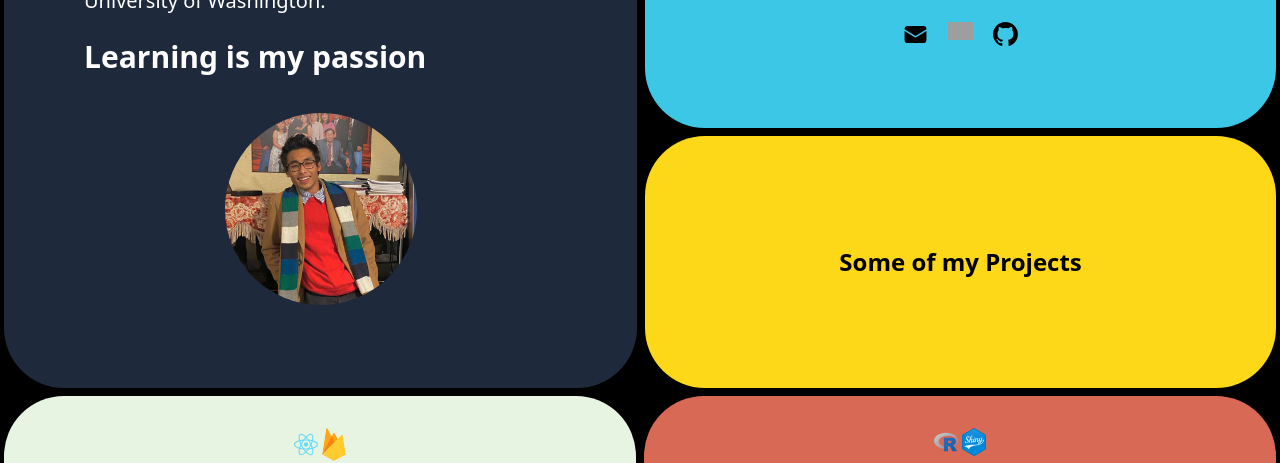
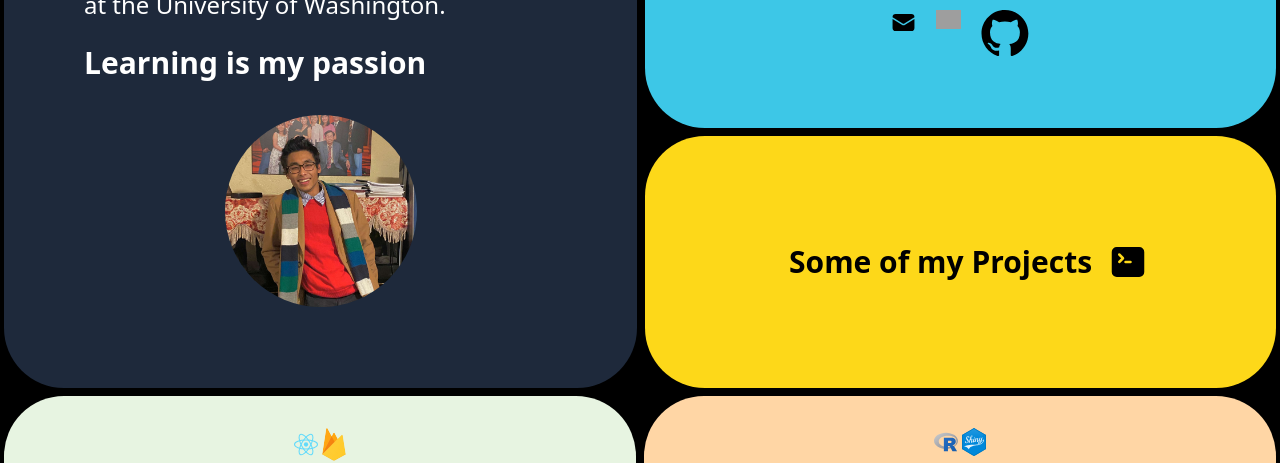
Before and after one commit to kimlong0/portfolio, a React (Vite) app: page / in a window 1280 px wide. Shown: the part 820-1283 px from the top of the page. Built offline with nearby package versions, Linux system fonts and the light colour scheme; grey boxes are pictures that could not be loaded; a web font is replaced by a local one.

Commit message:
images and viewbox

```diff
--- a/public/data/projects.json
+++ b/public/data/projects.json
@@ -15,7 +15,7 @@
         "source": "https://www.kaggle.com/datasets/jonavery/incomes-by-career-and-gender",
         "category": "Data Analysis",
         "tools": ["r", "shiny"],
-        "color": "#D86954"
+        "color": "#ffd6a5"
     },
     {
         "name": "US Incarceration",
@@ -24,15 +24,15 @@
         "source": "https://github.com/vera-institute/incarceration-trends",
         "category": "Data Analysis",
         "tools": ["r"],
-        "color": "#7F7F7F"
+        "color": "#cdb4db"
     },
     {
         "name": "What is Defi? 2022",
-        "img": "/defi.jpg",
+        "img": "/defi-trans.png",
         "link": "https://www.canva.com/design/DAE0P3kqCsM/pINw3odjyBR3CgyS783tVQ/view?utm_content=DAE0P3kqCsM&utm_campaign=designshare&utm_medium=link&utm_source=publishsharelink",
         "source": "https://www.canva.com/design/DAE0P3kqCsM/pINw3odjyBR3CgyS783tVQ/view?utm_content=DAE0P3kqCsM&utm_campaign=designshare&utm_medium=link&utm_source=publishsharelink",
         "category": "Education",
         "tools": [],
-        "color": "#ffffff"
+        "color": "#bee2ff"
     }
 ]
--- a/src/Intro.jsx
+++ b/src/Intro.jsx
@@ -1,8 +1,8 @@
 function Intro() {
   return (
-    <div>
+    <div className="bg-gray-theme rounded-b-5xl">
         <div className="h-20"></div>
-        <div className="flex flex-col md:flex-row justify-center items-center bg-gray-theme rounded-b-5xl p-4 mb-1">
+        <div className="flex flex-col md:flex-row justify-center items-center p-4 mb-1">
             <h1 className="text-4xl md:text-6xl font-bold text-center py-8 px-9 bg-gradient-to-r from-[#2ca2b4] via-[#7f87ff] to-[#ec3d43] bg-clip-text text-transparent">Hello World</h1>
             <div className="max-w-xl">
                 <img src="images/paint-explosion.png" className="rounded-3xl"></img>
--- /dev/null
+++ b/src/assets/GithubIcon.jsx
@@ -0,0 +1,14 @@
+function Icon() {
+  return (
+    <svg xmlns="http://www.w3.org/2000/svg" width="49" height="48" viewBox="0 0 100 100">
+      <path
+        fill="#black"
+        fillRule="evenodd"
+        d="M48.854 0C21.839 0 0 22 0 49.217c0 21.756 13.993 40.172 33.405 46.69 2.427.49 3.316-1.059 3.316-2.362 0-1.141-.08-5.052-.08-9.127-13.59 2.934-16.42-5.867-16.42-5.867-2.184-5.704-5.42-7.17-5.42-7.17-4.448-3.015.324-3.015.324-3.015 4.934.326 7.523 5.052 7.523 5.052 4.367 7.496 11.404 5.378 14.235 4.074.404-3.178 1.699-5.378 3.074-6.6-10.839-1.141-22.243-5.378-22.243-24.283 0-5.378 1.94-9.778 5.014-13.2-.485-1.222-2.184-6.275.486-13.038 0 0 4.125-1.304 13.426 5.052a46.97 46.97 0 0112.214-1.63c4.125 0 8.33.571 12.213 1.63 9.302-6.356 13.427-5.052 13.427-5.052 2.67 6.763.97 11.816.485 13.038 3.155 3.422 5.015 7.822 5.015 13.2 0 18.905-11.404 23.06-22.324 24.283 1.78 1.548 3.316 4.481 3.316 9.126 0 6.6-.08 11.897-.08 13.526 0 1.304.89 2.853 3.316 2.364 19.412-6.52 33.405-24.935 33.405-46.691C97.707 22 75.788 0 48.854 0z"
+        clipRule="evenodd"
+      ></path>
+    </svg>
+  );
+}
+
+export default Icon;
--- a/src/components/About.jsx
+++ b/src/components/About.jsx
@@ -1,11 +1,12 @@
-import { EnvelopeIcon } from "@heroicons/react/24/solid"
+import { EnvelopeIcon, CommandLineIcon } from "@heroicons/react/24/solid"
+import GithubIcon from "../assets/GithubIcon"
 
 function About() {
     return (
         <div className="flex flex-col sm:flex-row">
             <div className="flex flex-col justify-around items-center basis-1/2 h-128 py-20 px-20 m-1 bg-slate-800 rounded-5xl text-white" id="About">
                 <div className="flex flex-col">
-                    <h3 className="text-xl font-medium">Finance & Information Systems student at the University of Washington.</h3>
+                    <h3 className="text-xl md:text-2xl font-medium">Finance & Information Systems student at the University of Washington.</h3>
                     <p className="text-3xl font-bold mt-6">Learning is my passion</p>
                 </div>
                 <img src="images/Profile-Pic.jpg" className="shrink-0 h-48 w-48 mt-8 rounded-full object-cover"></img>
@@ -21,12 +22,13 @@ function About() {
                             <img src="/images/icons/linkedin.svg" width="25" fill="white" alt="linkedin"></img>
                         </a>
                         <a href="https://github.com/kimlong0" target="_blank">
-                            <img width="25" src="/images/icons/github.svg" alt="github"></img>
+                            <GithubIcon />
                         </a>
                     </div>
                 </div>
-                <div className="flex justify-center items-center h-64 w-full bg-[#FDD819] mt-1 rounded-5xl">
-                    <h2 className="text-2xl font-bold">Some of my Projects</h2>
+                <div className="flex flex-col md:flex-row justify-center items-center h-64 w-full bg-[#FDD819] mt-1 rounded-5xl">
+                    <h2 className="text-3xl font-bold m-4">Some of my Projects</h2>
+                    <CommandLineIcon width='40'/>
                 </div>
             </div>
         </div>
--- a/src/components/ProjectsList.jsx
+++ b/src/components/ProjectsList.jsx
@@ -13,7 +13,7 @@ function ProjectCard(props) {
     const logo = project.img ? <img src={`/images/${project.img}`} className="w-60"/> : <h2 className="text-3xl font-medium">{project.name}</h2>
 
     return (
-      <div className="sm:basis-1/2 p-1 w-full hover:scale-95 ease-in duration-100">
+      <div className="sm:basis-1/2 p-1 w-full hover:scale-95 ease-in duration-200">
         <a href={project.link} target="_blank" className="">
           <div className="relative flex flex-col items-center justify-center h-128 w-full p-6 sm:p-16 text-black rounded-5xl z-[-1]" style={{backgroundColor: project.color}}>
             <div className="absolute top-0 mt-8 flex flex-wrap gap-1">
```
Also changed, not shown: public/images/defi.jpg (deleted), public/images/defi.png (added).
